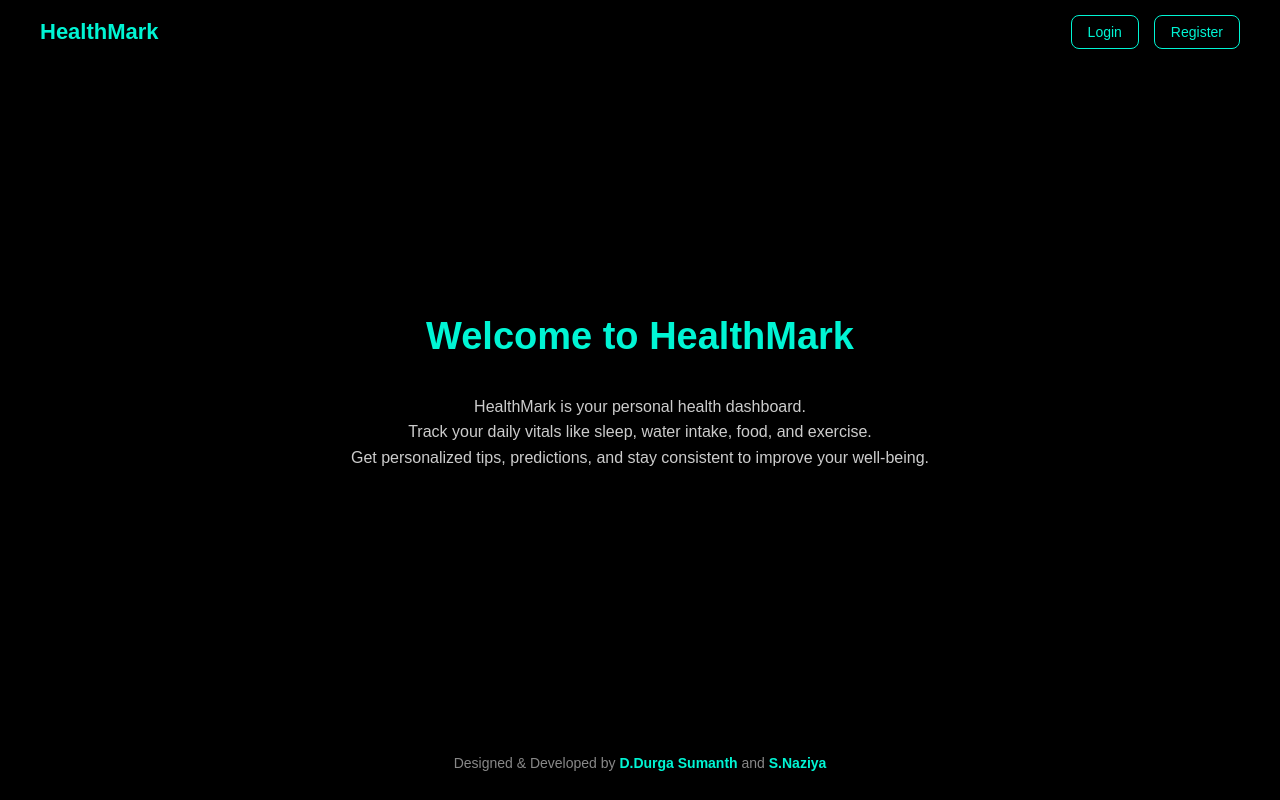
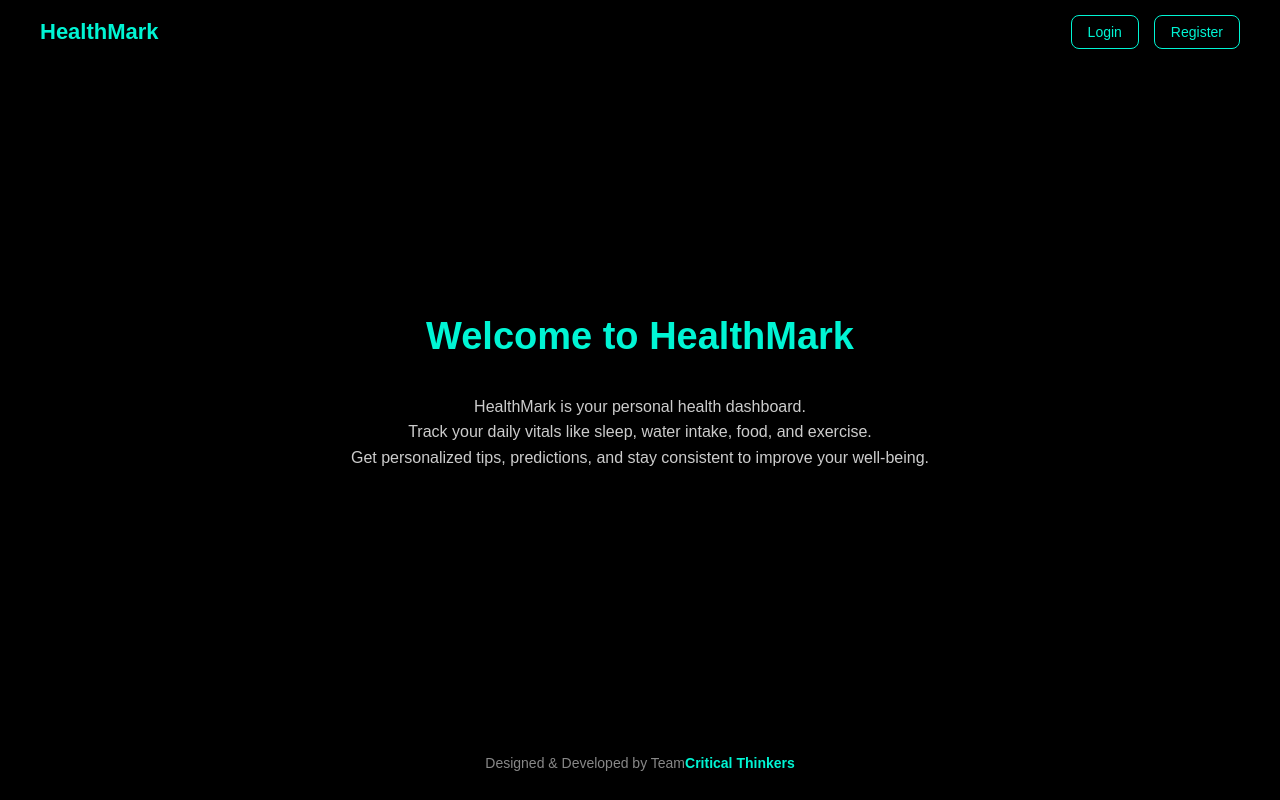
Before and after one commit to Naveen-v-developer/healthfrontend, a React (Create React App) app: page / in a window 1280 px wide. Built offline with nearby package versions, Linux system fonts and the light colour scheme.

Commit message:
Update HomePage.jsx

```diff
--- a/src/pages/HomePage.jsx
+++ b/src/pages/HomePage.jsx
@@ -29,7 +29,7 @@ export default function Home() {
       {/* Footer */}
       <footer className="footer">
         <p>
-          Designed & Developed by <span className="highlight">D.Durga Sumanth</span> and <span className="highlight">S.Naziya</span>
+          Designed & Developed by Team<span className="highlight">Critical Thinkers</span>
         </p>
       </footer>
     </div>
```
